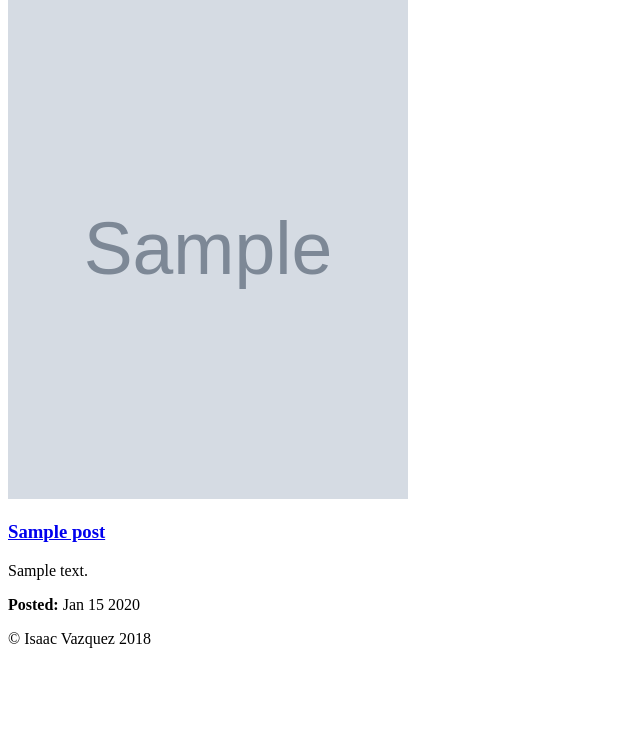
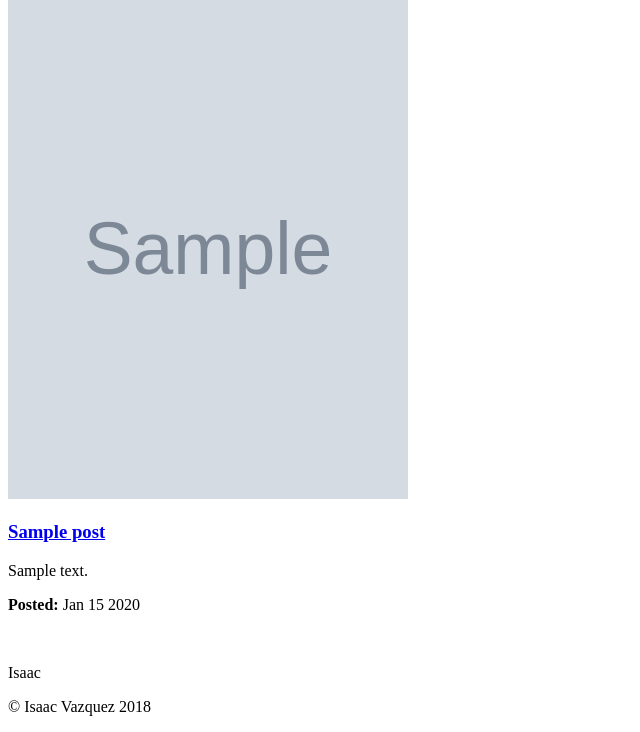
Before and after one commit to IzWOP/portfolioshizz, a Django app: page /blog/ in a window 1280 px wide. Shown: the part 220-952 px from the top of the page, without its empty margins (0-640 px from the left). Before the commit the page ends 868 px from the top, so only its background shows below. Run offline with Django 3.2, Linux system fonts and the light colour scheme; tables that the repository leaves empty hold one stand-in row (values such as "Sample post"); grey boxes marked "Sample" are stand-in pictures.

Commit message:
updated some HTML

```diff
--- a/templates/blog/posts.html
+++ b/templates/blog/posts.html
@@ -13,6 +13,9 @@
 			<h3><a href="{% url 'detail' post.id %}"> {{ post.title }}</a></h3>
 		<p>{{ post.summary }}</p>
 			<p><b>Posted:</b> {{ post.datecreated }}</p>
+			<br />
+			<p>Isaac</p>
+
 		{% endfor %}
 	</div>
 </div>
```
